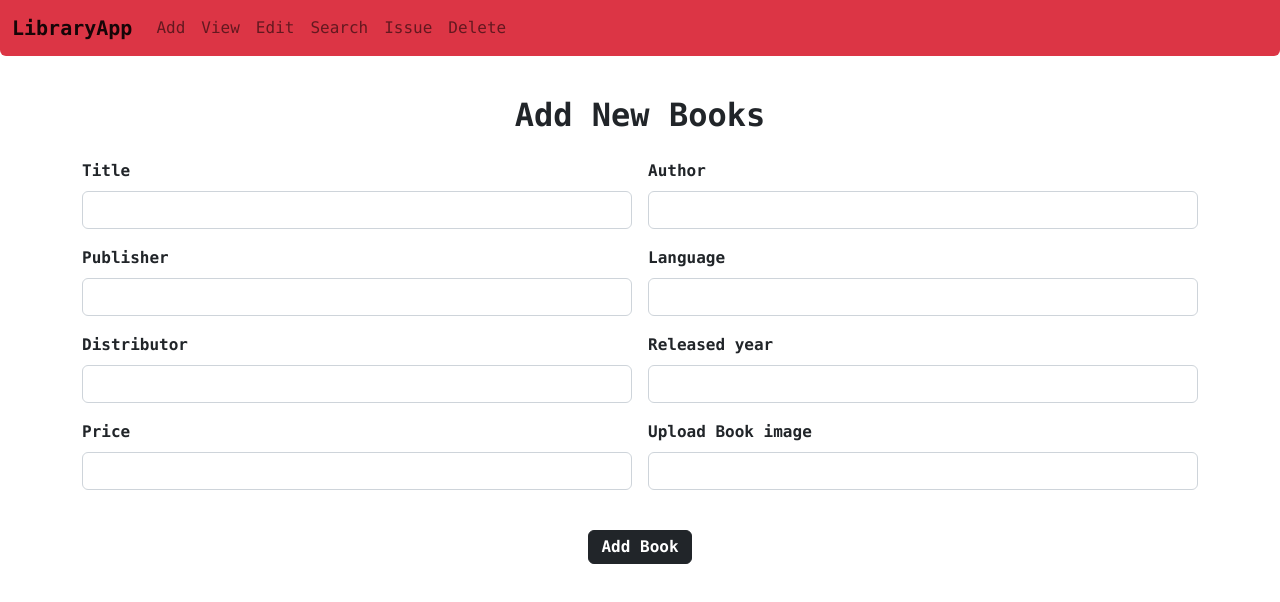
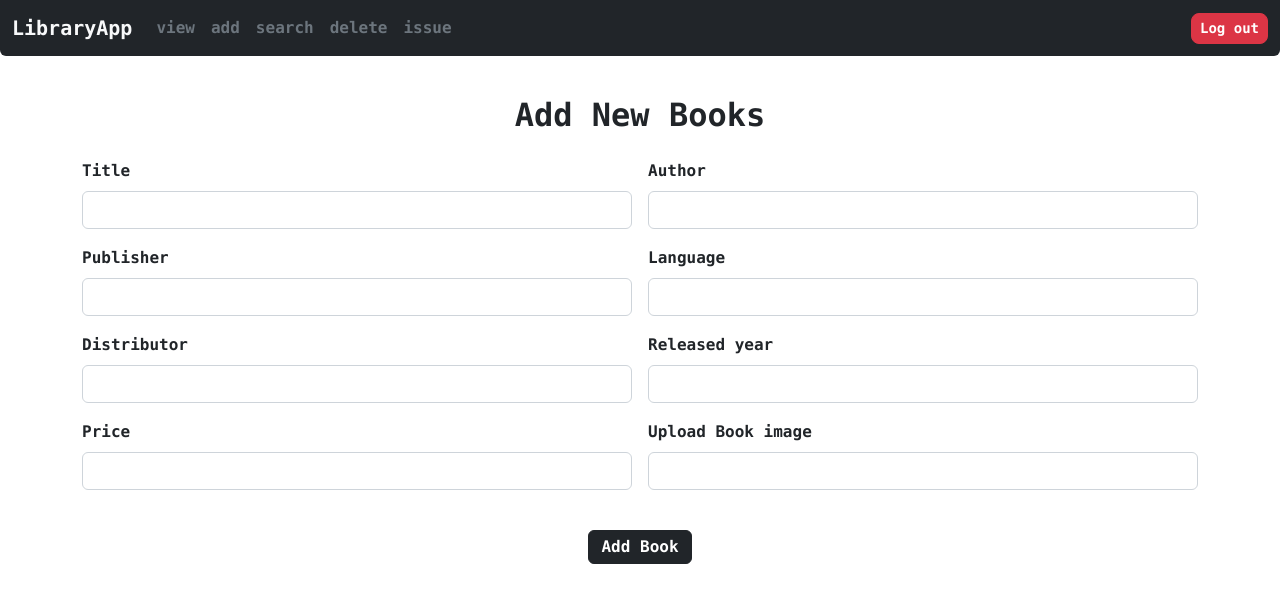
Before and after one commit to sufailbadushat/library-angular-app, an Angular app: page /add in a window 1280 px wide. Shown: the top 602 px of the page. Built offline with nearby package versions, Linux system fonts and the light colour scheme.

Commit message:
user nav bar and redesign all components:

```diff
--- a/src/app/nav-bar/nav-bar.component.html
+++ b/src/app/nav-bar/nav-bar.component.html
@@ -1,32 +1,37 @@
-<nav class="navbar navbar-expand-lg navbar-primary bg-danger rounded-bottom">
+
+
+
+<nav class="navbar navbar-expand-lg navbar-primary bg-dark rounded-bottom">
     <div class="container-fluid">
-        <a class="navbar-brand font-monospace ml-4 " style="font-weight:bold " href="/">LibraryApp</a>
-    <button class="navbar-toggler" type="button" data-toggle="collapse" data-target="#navbarNav"
-        aria-controls="navbarNav" aria-expanded="false" aria-label="Toggle navigation">
+        <a class="navbar-brand font-monospace text-light ml-4 fw-bolder ">LibraryApp</a>
+        <button class="navbar-toggler" type="button" data-bs-toggle="collapse" data-bs-target="#navbarSupportedContent"
+            aria-controls="navbarSupportedContent" aria-expanded="false" aria-label="Toggle navigation">
             <span class="navbar-toggler-icon"></span>
         </button>
-    <div class="collapse navbar-collapse" id="navbarNav">
-        <ul class="navbar-nav">
-            <li class="nav-item active">
-                <a class="nav-link font-monospace" href="add">Add</a>
+        <div class="collapse navbar-collapse" id="navbarSupportedContent">
+            <ul class="navbar-nav me-auto mb-2 mb-lg-0">
+                <li class="nav-item active fw-bold">
+                    <a class="nav-link text-secondary font-monospace" routerLink="/view">view </a>
                 </li>
-            <li class="nav-item">
-                <a class="nav-link font-monospace" href="view">View</a>
+                <li class="nav-item fw-bold ">
+                    <a class="nav-link text-secondary font-monospace" routerLink="/add">add </a>
                 </li>
-            <li class="nav-item">
-                <a class="nav-link font-monospace" href="edit">Edit</a>
+                <li class="nav-item fw-bold ">
+                    <a class="nav-link text-secondary font-monospace" routerLink="/search">search </a>
                 </li>
-            <li class="nav-item">
-                <a class="nav-link font-monospace" href="/search">Search</a>
+                <li class="nav-item active fw-bold">
+                    <a class="nav-link text-secondary font-monospace" routerLink="/delete">delete </a>
                 </li>
-            <li class="nav-item">
-                <a class="nav-link font-monospace" href="/issue">Issue</a>
-            </li>
-            <li class="nav-item">
-                <a class="nav-link font-monospace" href="/delete">Delete</a>
+                <li class="nav-item active fw-bold">
+                    <a class="nav-link text-secondary font-monospace" routerLink="/issue">issue </a>
                 </li>
 
             </ul>
+            <div class="d-flex">
+                <button class="btn btn-danger  btn-sm font-monospace fw-bolder" style="border-radius: 8px;"
+                    routerLink="/">Log out</button>
+
+            </div>
         </div>
     </div>
 </nav>
--- a/src/app/user-login/user-login.component.html
+++ b/src/app/user-login/user-login.component.html
@@ -1,4 +1,4 @@
-<div class="container">
+<div class="container bg-light mt-5">
     <div class="row">
         <div class="col col-12 col-sm-12 col-md-12 col-lg-12 col-xl-12 col-xxl-12">
             <div class="row g-3 mt-3 d-flex align-items-center flex-column">
@@ -6,21 +6,21 @@
                     <h1 class="text-dark font-monospace" style="font-weight:bold">User Login</h1>
                 </div>
                 <div class="col col-12 col-sm-12 col-md-12 col-lg-6 col-xl-6 col-xxl-6">
-                    <label for="" class="form-label text-dark">Username</label>
+                    <label for="" class="form-label fw-bold font-monospace">Username</label>
                     <input name="username" [(ngModel)]="username" type="text" placeholder="username" class="form-control font-monospace">
                 </div>
                 <div class="col col-12 col-sm-12 col-md-12 col-lg-6 col-xl-6 col-xxl-6">
-                    <label for="" class="form-label text-dark">Password</label>
+                    <label for="" class="form-label fw-bold font-monospace">Password</label>
                     <input name="password" [(ngModel)]="password" type="password" placeholder="password" name="" id="" class="form-control font-monospace">
                 </div>
                 <div class="col col-12 col-sm-12 col-md-12 col-lg-12 col-xl-12 col-xxl-12 text-center">
-                    <button (click)="readValues()" class="btn btn-dark font-monospace" >Login</button>
+                    <button (click)="readValues()" class="btn btn-dark font-monospace py-1" >Login</button>
                 </div>
                 <div class="col col-12 col-sm-12 col-md-12 col-lg-12 col-xl-6 col-xxl-12 text-center">
-                    <a class="text-primary font-monospace" routerLink="/userRegister" >Goto User Registeration</a>
+                    <a class="text-primary font-monospace fw-bold" routerLink="/userRegister" >Don't have account, Register here.</a>
                 </div>
                 <div class="col col-12 col-sm-12 col-md-12 col-lg-12 col-xl-6 col-xxl-12 text-center">
-                    <a class="text-dark font-monospace" routerLink="/">Goto Admin Login</a>
+                    <a class=" font-monospace fw-bold" routerLink="/">Goto Admin Login</a>
                 </div>
             </div>
         </div>
--- a/src/app/user-login/user-login.component.ts
+++ b/src/app/user-login/user-login.component.ts
@@ -19,8 +19,8 @@ export class UserLoginComponent {
       "password": this.password
     }
     console.log(data)
-    if(this.username=="user" && this.password=="1234"){
-      this.route.navigate(['/view']);
+    if(this.username=="sufail@123" && this.password=="1234"){
+      this.route.navigate(['/userView']);
     }
     else{
       alert("invalid login..!")
--- /dev/null
+++ b/src/app/user-navbar/user-navbar.component.html
@@ -0,0 +1,20 @@
+
+<nav class="navbar navbar-expand-lg navbar-primary bg-dark rounded-bottom">
+    <div class="container-fluid">
+        <a class="navbar-brand font-monospace text-light ml-4 fw-bolder ">Library</a>
+        <button class="navbar-toggler" type="button" data-bs-toggle="collapse" data-bs-target="#navbarSupportedContent"
+            aria-controls="navbarSupportedContent" aria-expanded="false" aria-label="Toggle navigation">
+            <span class="navbar-toggler-icon"></span>
+        </button>
+        <div class="collapse navbar-collapse" id="navbarSupportedContent">
+            <ul class="navbar-nav me-auto mb-2 mb-lg-0">
+
+            </ul>
+            <div class="d-flex">
+                <button class="btn btn-danger  btn-sm font-monospace fw-bolder" style="border-radius: 5px;"
+                    routerLink="/userLogin">Log out</button>
+
+            </div>
+        </div>
+    </div>
+</nav>
--- /dev/null
+++ b/src/app/user-view-search/user-view-search.component.html
@@ -0,0 +1,49 @@
+
+<app-user-navbar></app-user-navbar>
+
+<div class="container">
+    <div class="row">
+        <div class="col-12 col-sm-12 div-md-12 col-lg-12 div-xl-12 div-xxl-12">
+            <div class="row g-3 mt-2 d-flex align-items-center flex-column">
+                <div class="col col-12 col-sm-12 col-md-12 col-lg-12 col-lg-12 col-xl-12 col-xxl-12 text-center">
+                    <h1 class="font-monospace" style="font-weight:bold"> Book Search</h1>
+                </div>
+                <div class="col col-12 col-sm-12 col-md-12 col-lg-6 col-xl-6 col-xxl-6">
+                    <label for="" class="form-label font-monospace fw-bold">Book Title</label>
+                    <input name="title" [(ngModel)]="title" type="text" placeholder="Type book title"
+                        class="form-control">
+                </div>
+                <div class="col col-12 col-sm-12 col-md-12 col-lg-12 col-lg-12 col-xl-12 col-xxl-12 text-center">
+                    <button (click)="readValues()" class="btn btn-dark font-monospace py-1">Search </button>
+                </div>
+            </div>
+
+
+        </div>
+    </div>
+</div>
+
+
+<div class="container">
+    <div class="row">
+        <div class="col col-12 col-sm-12 col-md-12 col-lg-12 col-xl-12 col-xxl-12">
+
+            <div class="row g-4 mt-2">
+
+                <div class="col col-12 col-sm-6 col-md-4 col-lg-3 col-xl-3 col-xxl-3 text-center "
+                    *ngFor="let i of searchValue">
+                    <div class="card">
+                        <img height="300px" src="{{i.image}}" class="card-img-top" alt="...">
+                        <div class="card-body bg-light">
+
+                            <p class="card-text font-monospace fw-bold">{{i.title}}</p>
+                            <p class="card-text font-monospace fw-bold">₹{{i.price}}</p>
+                            <a href="#" class="btn btn-dark font-monospace py-0">Buy</a>
+                        </div>
+                    </div>
+                </div>
+            </div>
+
+        </div>
+    </div>
+</div>
--- /dev/null
+++ b/src/app/user-view-search/user-view-search.component.ts
@@ -0,0 +1,42 @@
+import { Component } from '@angular/core';
+import { ApiService } from '../api.service';
+
+@Component({
+  selector: 'app-user-view-search',
+  templateUrl: './user-view-search.component.html',
+  styleUrls: ['./user-view-search.component.css']
+})
+export class UserViewSearchComponent {
+
+
+
+  searchValue: any = {}
+
+  title = ""
+
+  constructor(private api: ApiService) {
+    api.viewValue().subscribe(
+      (response:any)=>{
+        this.searchValue=response;
+      }
+    )
+   }
+
+  readValues = () => {
+    let data: any = {
+      "title": this.title
+    }
+    console.log(data)
+    this.api.searchBook(data).subscribe(
+      (generated: any) => {
+        if (generated.length == 0) {
+          alert("Invalid product name!")
+        }
+        else {
+          this.searchValue = generated
+        }
+      }
+    )
+
+  }
+}
```
Also changed, not shown: src/app/app.module.ts (+9 -1 lines), src/app/user-navbar/user-navbar.component.ts (added, +10 -0 lines), src/app/user-register/user-register.component.html (+13 -13 lines), src/app/user-navbar/user-navbar.component.css (added), src/app/user-view-search/user-view-search.component.css (added). Lines whose indentation alone changed are shown as unchanged.
